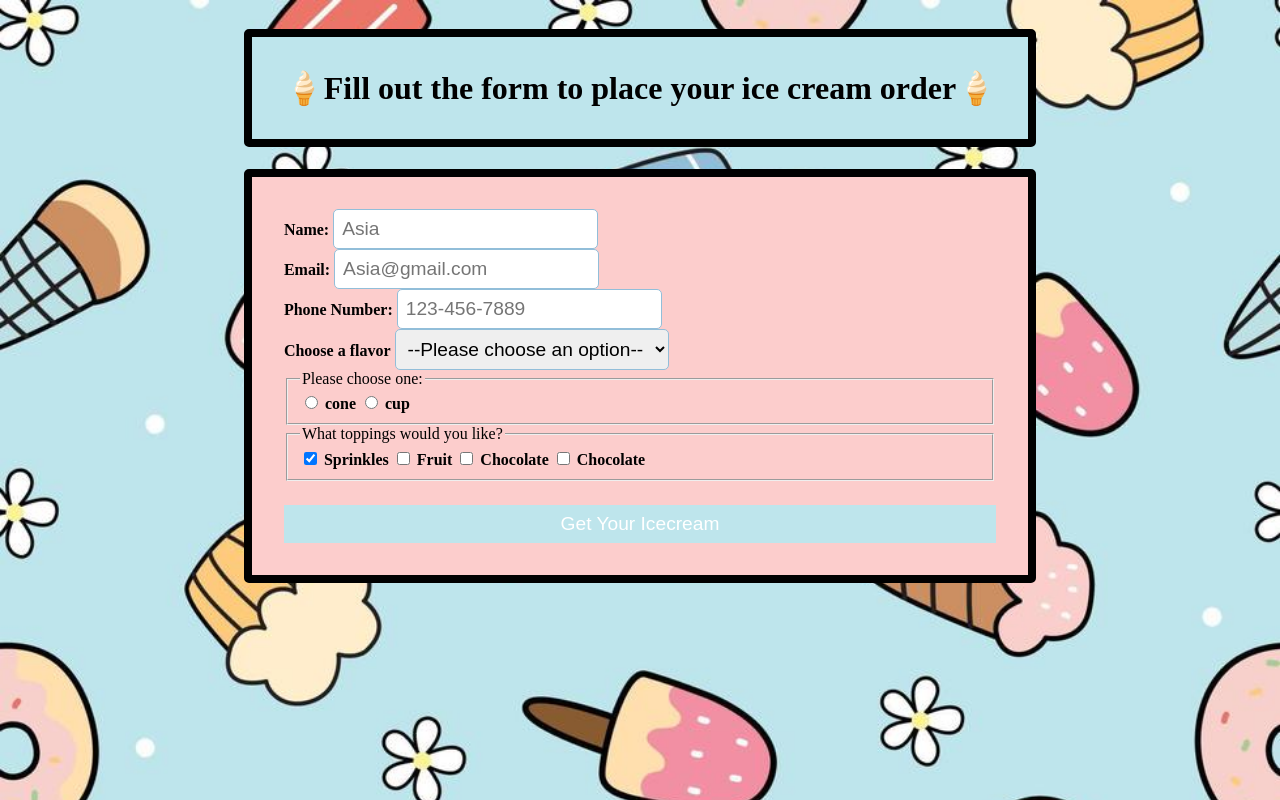
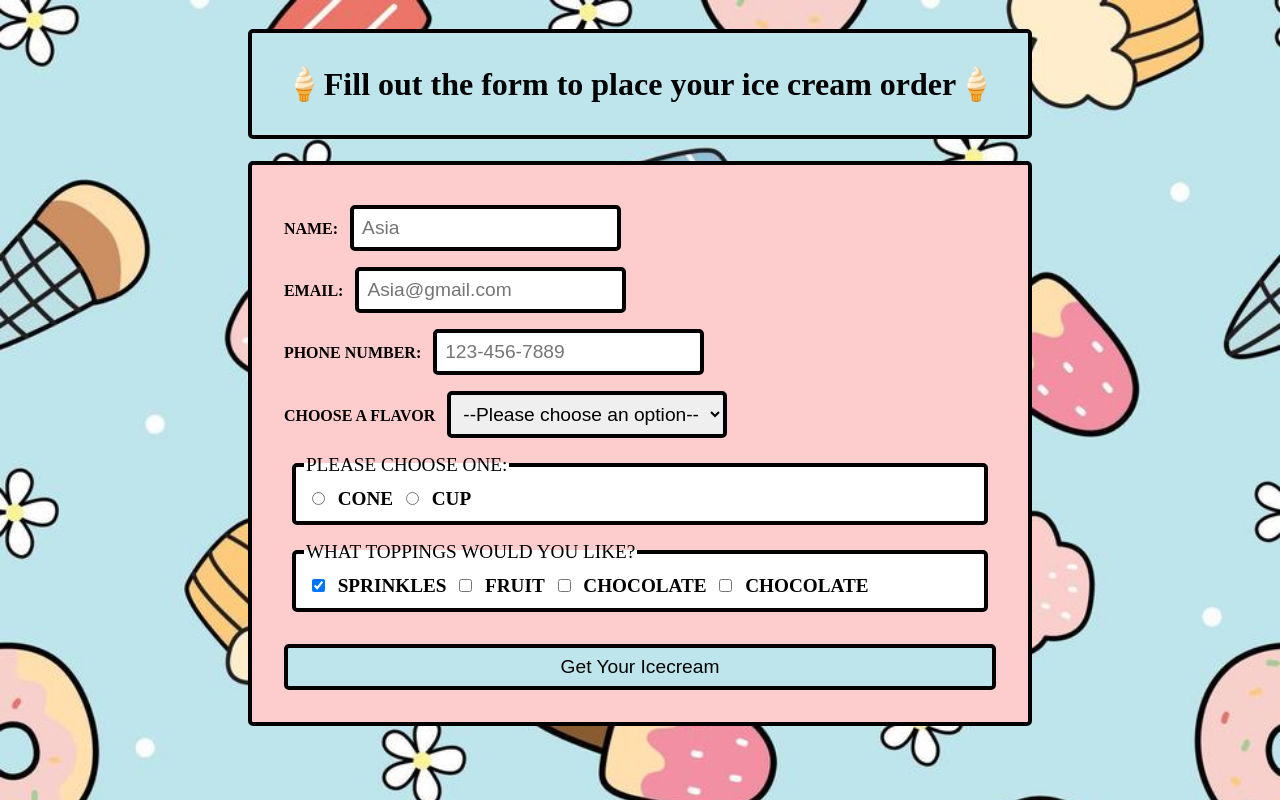
Before and after one commit to Joyfull-Happiness/icecream-form, a plain HTML site: page index.html in a window 1280 px wide. Drawn offline with Linux system fonts and the light colour scheme.

Commit message:
updated css

```diff
--- a/css/styles.css
+++ b/css/styles.css
@@ -32,16 +32,18 @@ h1 {
   display: inline-block;
   padding: 2rem;
   border-radius: 5px;
-  border: solid 0.5rem var(--black);
+  border: solid 0.25rem var(--black);
 }
 
 form {
+  /* align-items: center; */
   display: flex;
   flex-direction: column;
   background-color: var(--pink);
   padding: 2rem;
   border-radius: 5px;
-  border: solid 0.5rem var(--black);
+  border: solid 0.25rem var(--black);
+  text-transform: Uppercase;
 }
 
 label {
@@ -51,24 +53,34 @@ label {
 }
 
 input,
-select {
+select,
+fieldset {
   padding: 0.5rem;
-  border: 1px solid var(--darkteal);
+  font-size: 1.2rem;
+  margin: 0.5rem;
   border-radius: 5px;
-  font-size: 1.2rem;
+  border: solid 0.25rem var(--black);
+}
+fieldset {
+  background-color: var(--white);
 }
 
+legend {
+  text-decoration: solid;
+}
 button {
   margin-top: 1.5rem;
   padding: 0.5rem;
   background-color: var(--teal);
-  color: var(--white);
+  color: var(--black);
   font-size: 1.2rem;
   border: none;
   cursor: pointer;
   transition: background-color 0.3s ease;
+  border-radius: 5px;
+  border: solid 0.25rem var(--black);
 }
 
 button:hover {
-  background-color: var(--orange);
+  background-color: var(--darkteal);
 }
```
